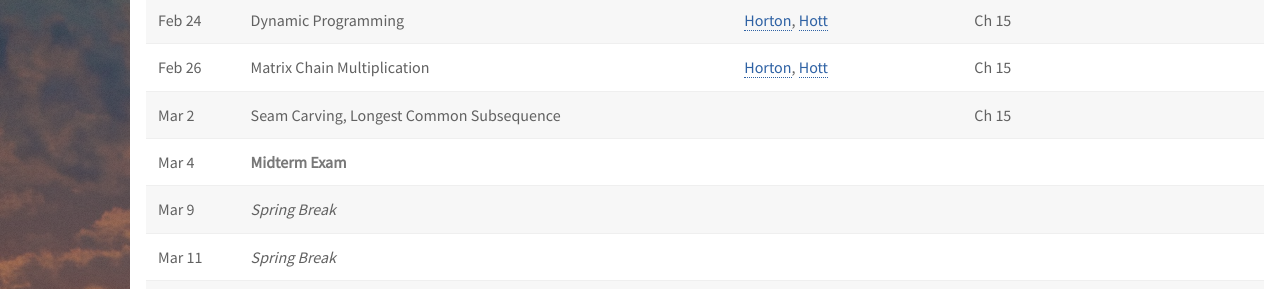
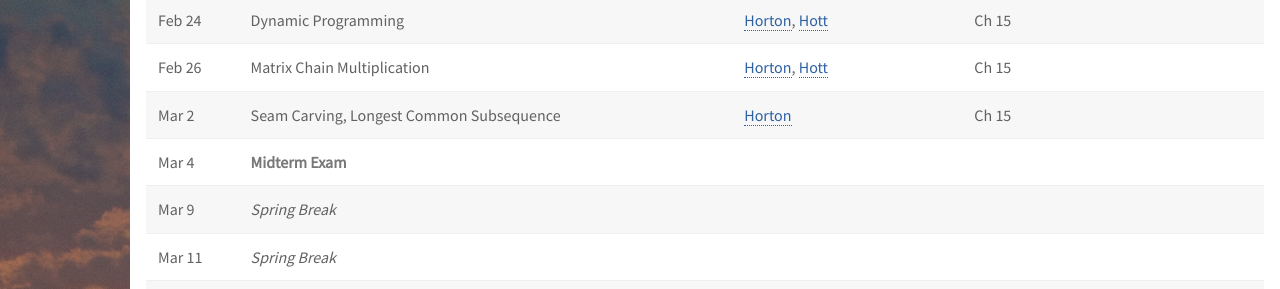
Before and after one commit to deternitydx/uvacs4102, a Jekyll site: the page built from index.md, in a window 1280 px wide and 900 px high, scrolled down 984 px. Shown: the part 155-444 px from the top of the window. Built offline with Jekyll 4.4.1, drawn with Linux system fonts in a browser that asks for light colours; nearby versions of some CDN libraries; library files that are not in the unit come from our copies.

Commit message:
Added L14 PDF file for Horton and updated index

```diff
--- a/index.md
+++ b/index.md
@@ -42,7 +42,7 @@ This is a tentative full-semester schedule of topics addressed.  As we go throug
 | Feb 19  | Linear Time Sorting, MSCS                        | [Horton](lectures/horton/L11.pdf), [Hott](lectures/robbie/l11.pdf)                                                      | 6, 8                 |          |
 | Feb 24  | Dynamic Programming                              | [Horton](lectures/horton/L12.pdf), [Hott](lectures/robbie/l12.pdf)                                                      | Ch 15                |          |
 | Feb 26  | Matrix Chain Multiplication                      | [Horton](lectures/horton/L13.pdf), [Hott](lectures/robbie/l13.pdf)                                                      | Ch 15                |          |
-| Mar 2   | Seam Carving, Longest Common Subsequence         |                                                                                                                         | Ch 15                |          |
+| Mar 2   | Seam Carving, Longest Common Subsequence         | [Horton](lectures/horton/L14.pdf)                                                                                       | Ch 15                |          |
 | Mar 4   | **Midterm Exam**                                 |                                                                                                                         |                      |          |
 | Mar 9   | *Spring Break*                                   |                                                                                                                         |                      |          |
 | Mar 11  | *Spring Break*                                   |                                                                                                                         |                      |          |
```
Also changed, not shown: 1 other file.
